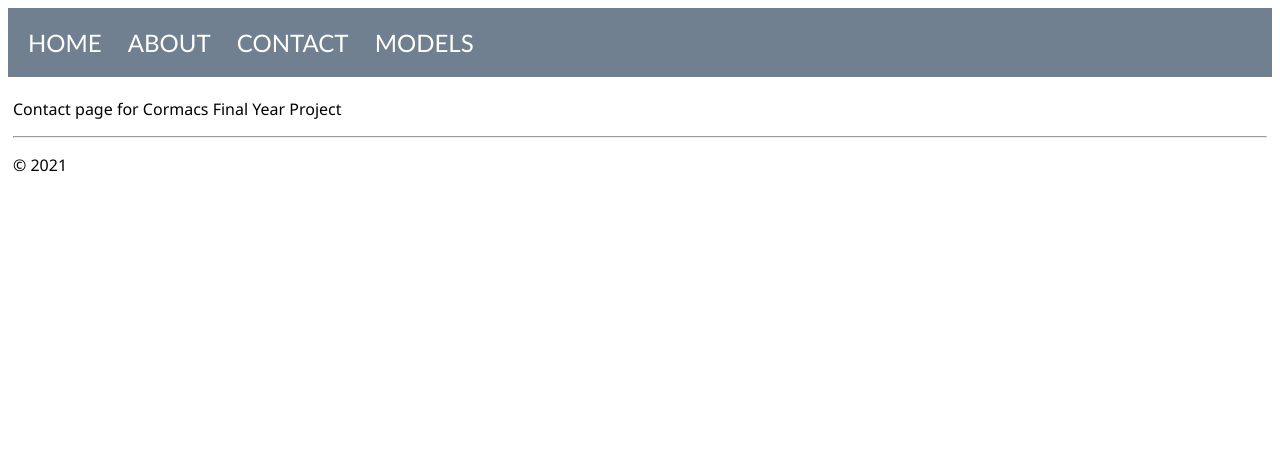
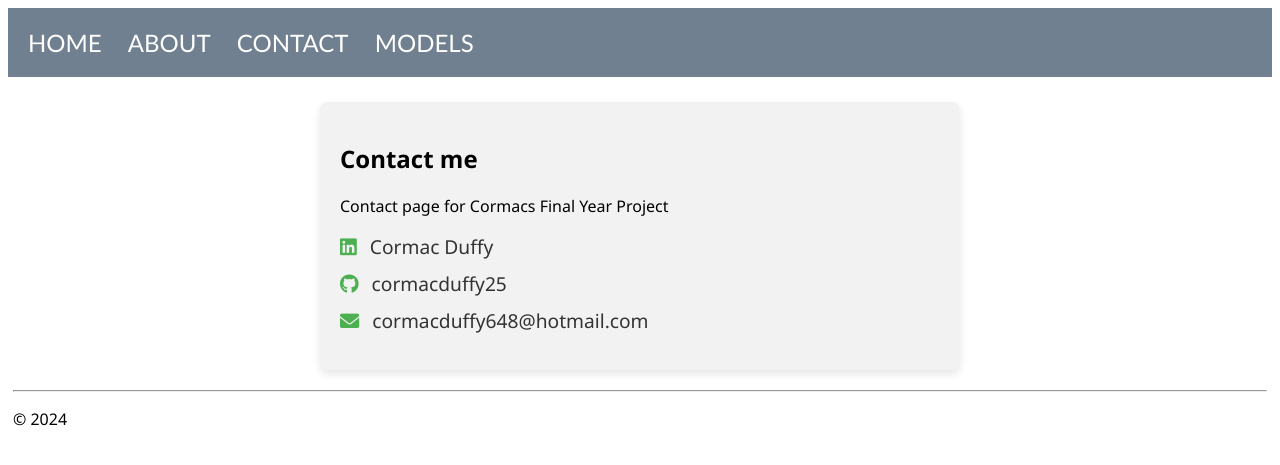
Before and after one commit to cormacduffy25/FYP, a Flask app: page /contact/ in a window 1280 px wide. Shown: the top 465 px of the page. Run offline with Flask 3, Linux system fonts and the light colour scheme; parts of the project's set-up code (start-up, migrations or seed data) failed here and were passed over.

Commit message:
Update layout.html, model_performance.csv, site.css, contact.html, ann_model_f.py, svm_model_f.py, and models.html files

```diff
--- a/app/models/ann_model_f.py
+++ b/app/models/ann_model_f.py
@@ -12,6 +12,7 @@ from sqlalchemy import create_engine, insert, MetaData, Table
 import json
 import os
 import joblib
+import kerastuner as kt
 
 class PrintEvery50Epochs(Callback):
     def on_epoch_end(self, epoch, logs=None):
@@ -33,7 +34,6 @@ def get_db_url():
 
 db_url = get_db_url()
 engine = create_engine(db_url)
-#predictions_ann = Table('predictions_ann', MetaData(), autoload_with=engine)
 
 def load_data_from_db():
    sql_query = 'SELECT * FROM fuel_sources_lagged'
@@ -92,7 +92,7 @@ def train_ann_model():
     model = Sequential([
         Dense(128, activation='relu', input_shape=(x_train.shape[1],)),
         Dense(64, activation='relu'),
-        Dense(y_train.shape[1], activation='linear')
+        Dense(y_train.shape[1], activation='relu')
     ])
 
     model.compile(optimizer= tf.keras.optimizers.RMSprop(learning_rate=0.001,rho=0.9), loss='mean_squared_error', metrics=['mae'])
--- a/app/models/svm_model_f.py
+++ b/app/models/svm_model_f.py
@@ -25,7 +25,7 @@ data = load_data_from_db()
 # Dropping rows with missing values
 data_cleaned = data.dropna()
 
-fuel_types = ['oilprice', 'coalprice', 'gasprice', 'nuclearprice', 'hydroprice', 'windsolarprice']
+fuel_types = ['oilprice', 'coalprice', 'gasprice', 'nuclearprice', 'hydroprice', 'windsolarprice', 'cokebreezeprice']
 all_forecasts = {}
 
 for fuel in fuel_types:
@@ -47,7 +47,7 @@ for fuel in fuel_types:
     # Define the model and grid search parameters
     model = SVR()
     param_grid = {
-        'kernel': ['rbf', 'linear'],
+        'kernel': ['rbf'],
         'C': [1, 10, 100, 1000],
         'gamma': [0.01, 0.03, 0.05, 0.07, 0.1, 1, 'auto'],
         'epsilon': [0.01, 0.03, 0.05, 0.07, 0.1, 1]
@@ -80,7 +80,7 @@ forecast_df = pd.DataFrame(all_forecasts)
 forecast_df.index.name = 'year'
 forecast_df.reset_index(inplace=True)
 
-forecast_df.to_sql('fuelsources', con=engine, if_exists='append', index=False)
+forecast_df.to_sql('fuelsources_forecasted_svm', con=engine, if_exists='replace', index=False)
 
 print("Data successfully saved to the database.")
 
--- a/app/static/site.css
+++ b/app/static/site.css
@@ -97,3 +97,38 @@ button:hover {
     border-radius: 4px;
     color: #333;
 }
+
+.contact-info {
+    font-family: 'Segoe UI', Tahoma, Geneva, Verdana, sans-serif;
+    background-color: #f2f2f2;
+    padding: 20px;
+    border-radius: 8px;
+    box-shadow: 0 4px 8px rgba(0,0,0,0.1);
+    max-width: 600px;
+    margin: 20px auto;
+}
+
+.contact-list {
+    list-style: none;
+    padding: 0;
+}
+
+.contact-list li {
+    margin-bottom: 10px;
+    font-size: 1.2em;
+}
+
+.contact-list i {
+    margin-right: 8px;
+    color: #4CAF50; /* Adjust the color to match your site's theme */
+}
+
+.contact-list a {
+    color: #333;
+    text-decoration: none;
+    transition: color 0.3s;
+}
+
+.contact-list a:hover {
+    color: #4CAF50;
+}
--- a/app/templates/contact.html
+++ b/app/templates/contact.html
@@ -1,7 +1,16 @@
+<link rel="stylesheet" href="https://cdnjs.cloudflare.com/ajax/libs/font-awesome/6.0.0-beta3/css/all.min.css">
 {% extends "layout.html" %}
 {% block title %}
 Contact
 {% endblock %}
 {% block content %}
-<p>Contact page for Cormacs Final Year Project</p>
+<div class="contact-info">
+    <h2>Contact me</h2>
+    <p>Contact page for Cormacs Final Year Project</p>
+    <ul class="contact-list">
+        <li><i class="fab fa-linkedin"></i> <a href="https://www.linkedin.com/in/cormac-duffy/" target="_blank">Cormac Duffy</a></li>
+        <li><i class="fab fa-github"></i> <a href="https://github.com/cormacduffy25" target="_blank">cormacduffy25</a></li>
+        <li><i class="fas fa-envelope"></i> <a href="mailto:cormacduffy648@hotmail.com">cormacduffy648@hotmail.com</a></li>
+    </ul>
+</div>
 {% endblock %}
--- a/app/templates/layout.html
+++ b/app/templates/layout.html
@@ -21,7 +21,7 @@
     {% endblock %}
     <hr/>
     <footer>
-    <p> &copy; 2021</p>
+    <p> &copy; 2024</p>
     </footer>
 </div>
 </body>
--- a/model_performance.csv
+++ b/model_performance.csv
@@ -68,4 +68,6 @@ Test Loss,Test MAE
 0.0844250172376632,0.1029982194304466
 0.0759734809398651,0.1060723587870597
 0.076834462583065,0.095542773604393
-0.07187815755605698,0.09655755013227463
+0.0718781575560569,0.0965575501322746
+0.0952764451503753,0.093872033059597
+0.06445617228746414,0.07578374445438385
```
Also changed, not shown: app/models/ann_model_p.py (+10 -3 lines), app/models/svm_model_p.py (+47 -9 lines), app/templates/models.html (+17 -2 lines), 1 other file.
